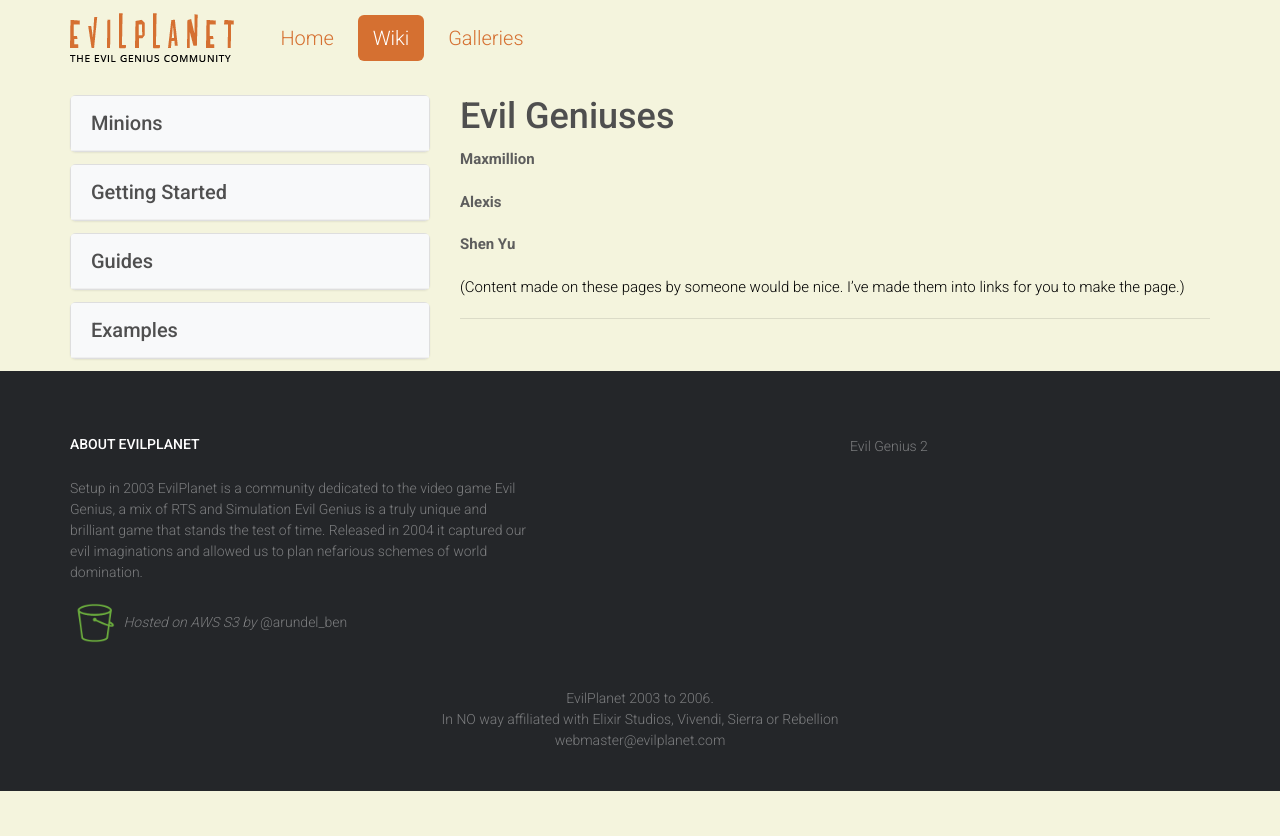
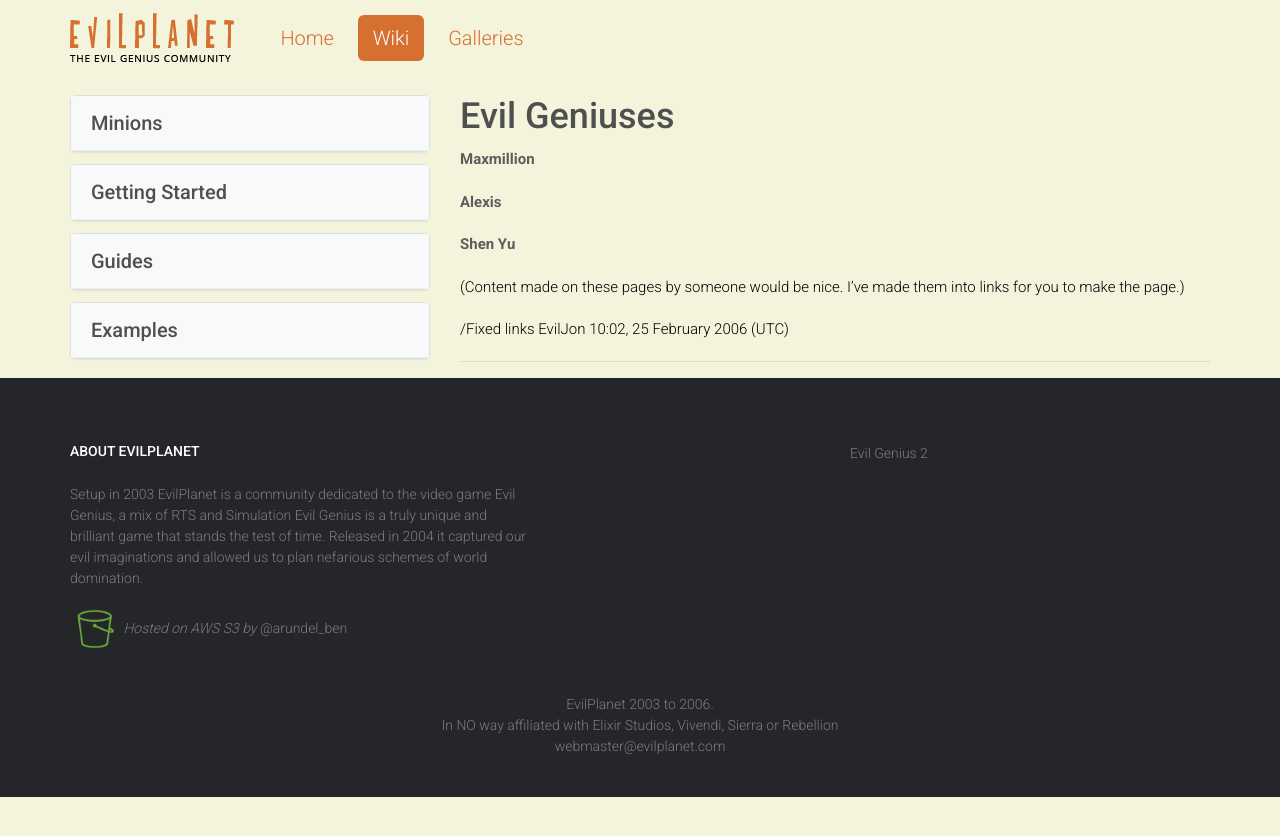
Before and after one commit to barundel/wiki.evilplanet.com, a Jekyll site: the page built from wiki/Evil_Geniuses.md, in a window 1280 px wide. Shown: the top 836 px of the page. Built offline with Jekyll 4.4.1, drawn with Linux system fonts in a browser that asks for light colours; comment, search, counter and statistics services are not loaded.

Commit message:
Change to wiki page

```diff
--- a/wiki/Evil_Geniuses.md
+++ b/wiki/Evil_Geniuses.md
@@ -4,11 +4,14 @@
 layout: wiki
 ---
 
-**[Maxmillion](http://wiki.n1nj4.com/index.php?title=Maxmillion&action=edit)**
+**[Maxmillion](/wiki/Maxmillion "wikilink")**
 
-**[Alexis](http://wiki.n1nj4.com/index.php?title=Alexis&action=edit)**
+**[Alexis](/wiki/Alexis "wikilink")**
 
-**[Shen Yu](http://wiki.n1nj4.com/index.php?title=Shen_Yu&action=edit)**
+**[Shen Yu](/wiki/Shen_Yu "wikilink")**
 
 (Content made on these pages by someone would be nice. I've made them
 into links for you to make the page.)
+
+/Fixed links [EvilJon](/wiki/User%3AEvilJon "wikilink") 10:02, 25 February
+2006 (UTC)
```
Also changed, not shown: 1 other file.
